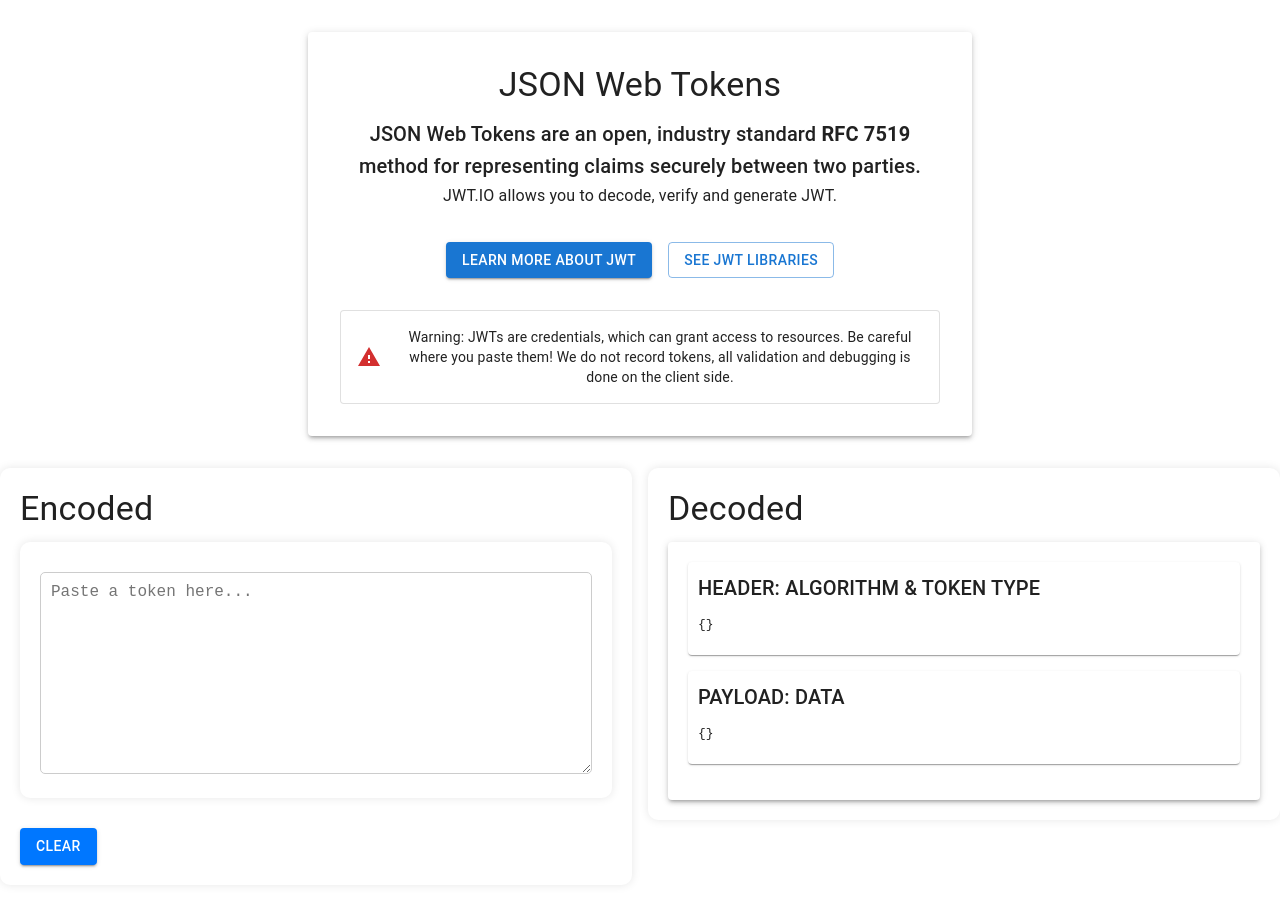
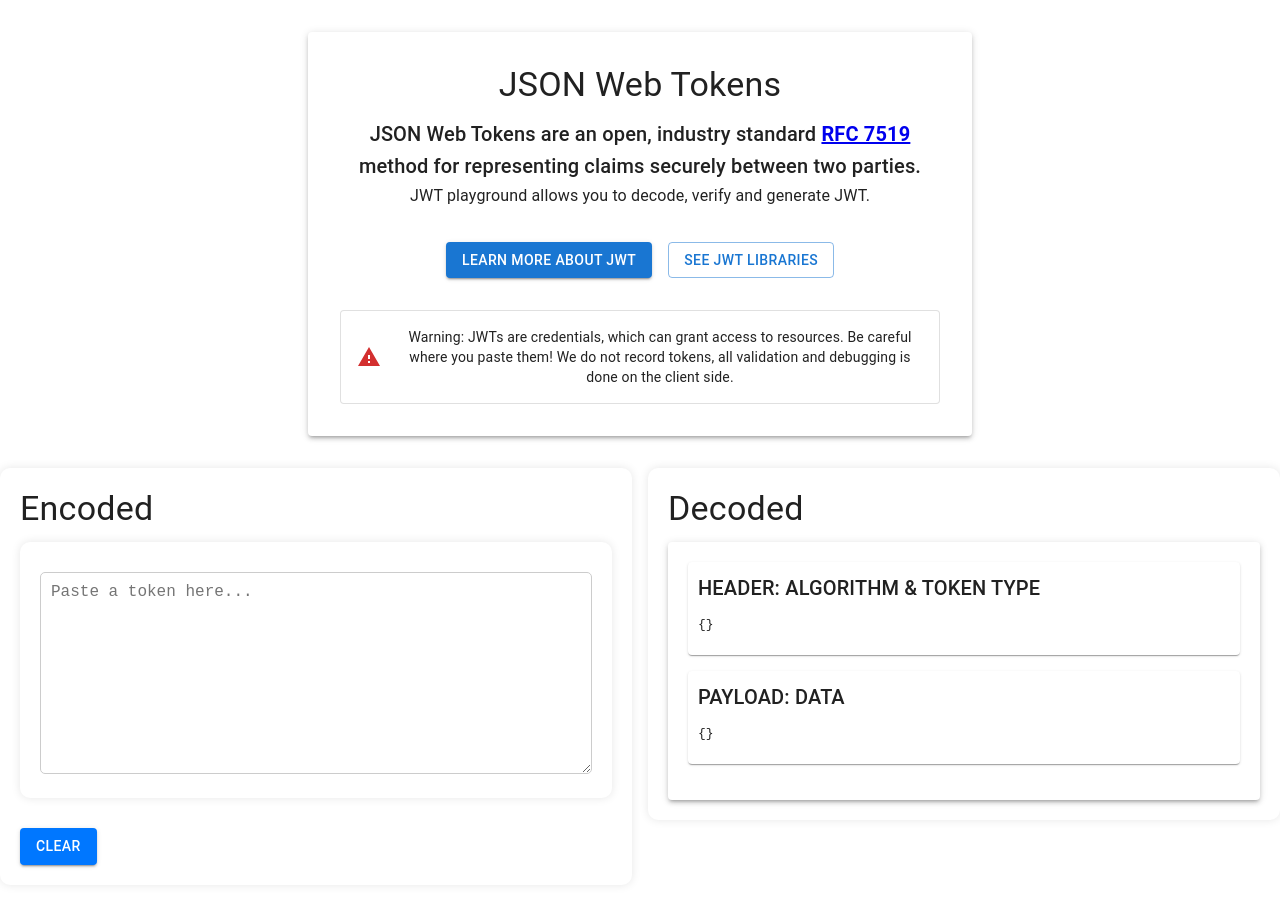
Before and after one commit to chamathns/jwt-playground, a React (Create React App) app: page / in a window 1280 px wide. Built offline with nearby package versions, Linux system fonts and the light colour scheme.

Commit message:
update navbar text

```diff
--- a/src/Navbar.jsx
+++ b/src/Navbar.jsx
@@ -10,11 +10,11 @@
                     JSON Web Tokens
                 </Typography>
                 <Typography variant="h6">
-                    JSON Web Tokens are an open, industry standard <strong>RFC 7519</strong> method for representing
+                    JSON Web Tokens are an open, industry standard <strong><a href="https://tools.ietf.org/html/rfc7519" target="_blank" rel="noopener noreferrer">RFC 7519</a></strong> method for representing
                     claims securely between two parties.
                 </Typography>
                 <Typography variant="subtitle1" gutterBottom>
-                    JWT.IO allows you to decode, verify and generate JWT.
+                    JWT playground allows you to decode, verify and generate JWT.
                 </Typography>
                 <Box sx={{ mt: 4 }}>
                     <Button variant="contained" color="primary" sx={{ mr: 2 }}>
```
